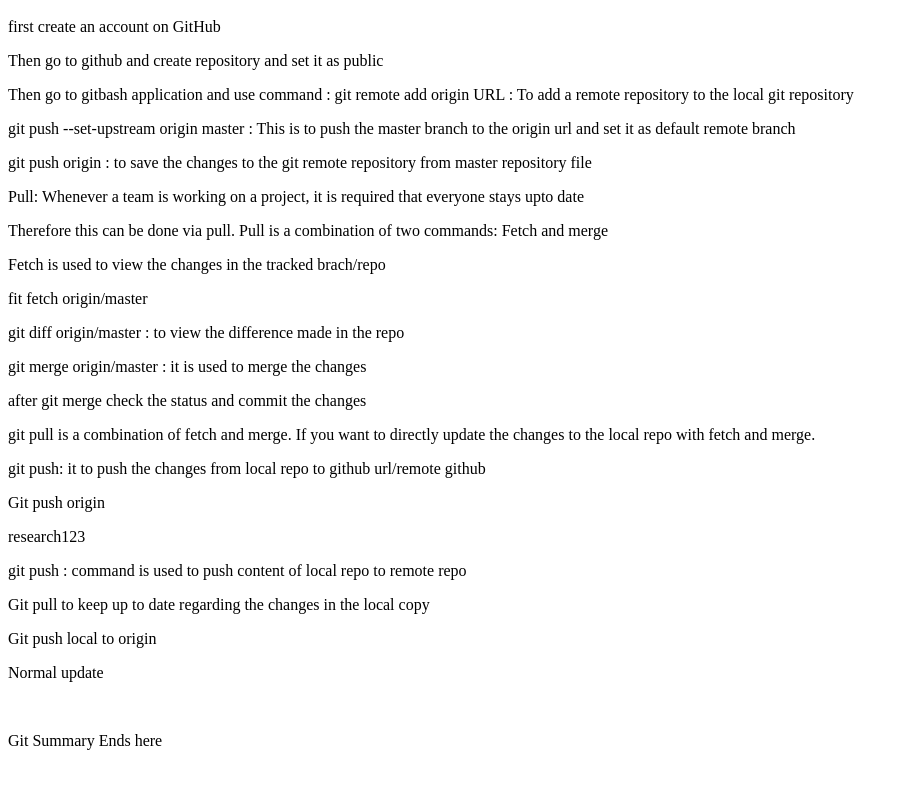
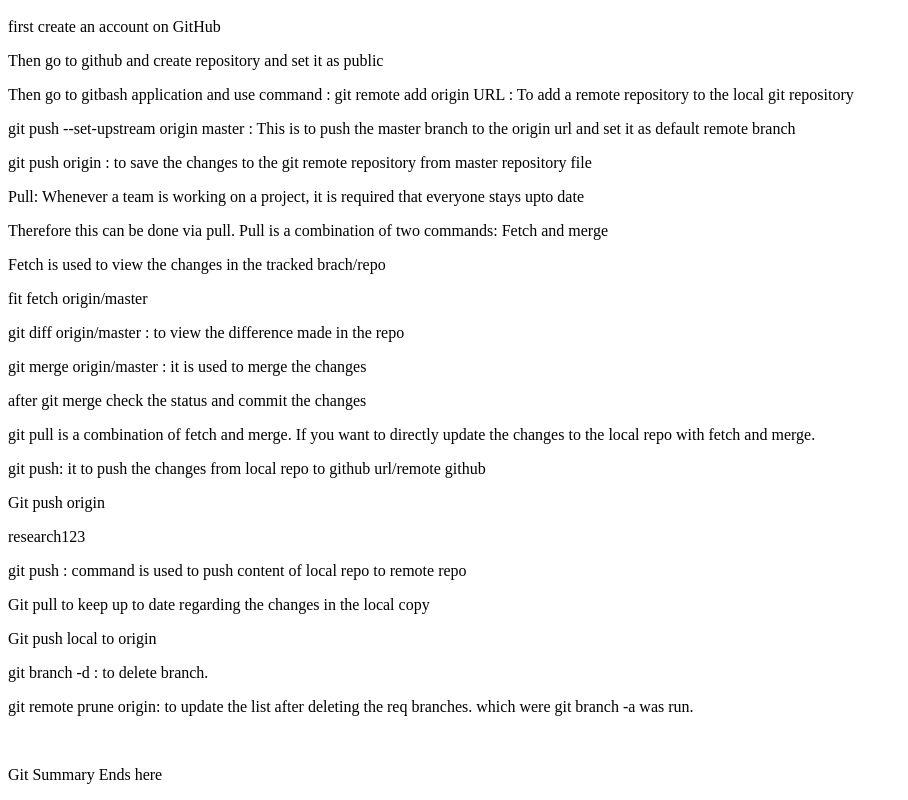
Before and after one commit to 1708-MS/Git-GitHubTutorials, a plain HTML site: page index.html in a window 1280 px wide. Shown: the part 1018-1818 px from the top of the page, without its empty margins (0-908 px from the left). Before the commit the page ends 1784 px from the top, so only its background shows below. Drawn offline with Linux system fonts and the light colour scheme.

Commit message:
update afer deleting all the branches from github

```diff
--- a/index.html
+++ b/index.html
@@ -54,6 +54,9 @@
 <p>git push : command is used to push content of local repo to remote repo</p>
 <p>Git pull to keep up to date regarding the changes in the local copy</p>
 <p>Git push local to origin</p>
-<p>Normal update</p>
+<p>git branch -d : to delete branch.</p>
+<p>git remote prune origin: to update the list after deleting the req branches. which were
+    git branch -a was run.
+</p>
 <br />
 <p>Git Summary Ends here</p>
```
